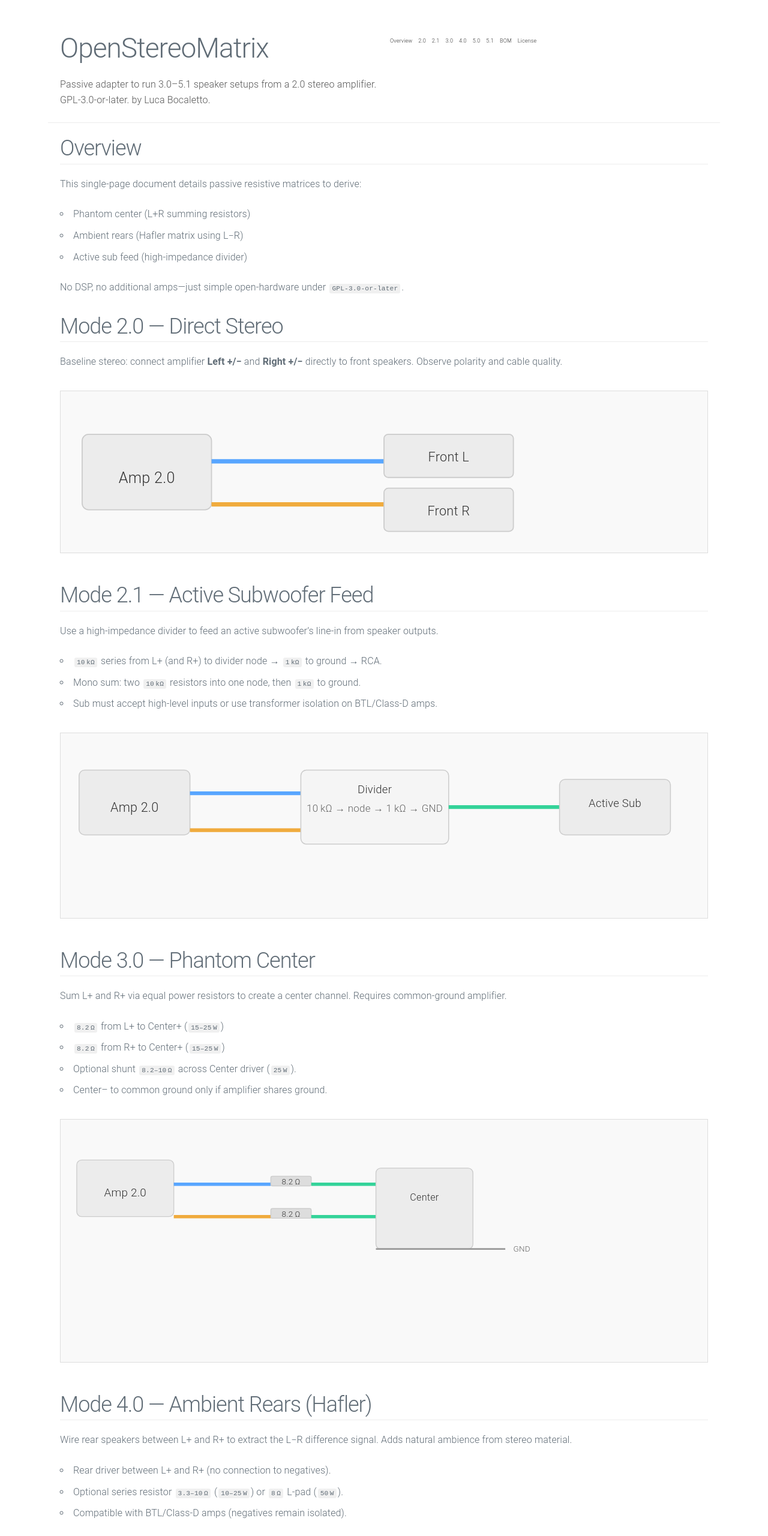
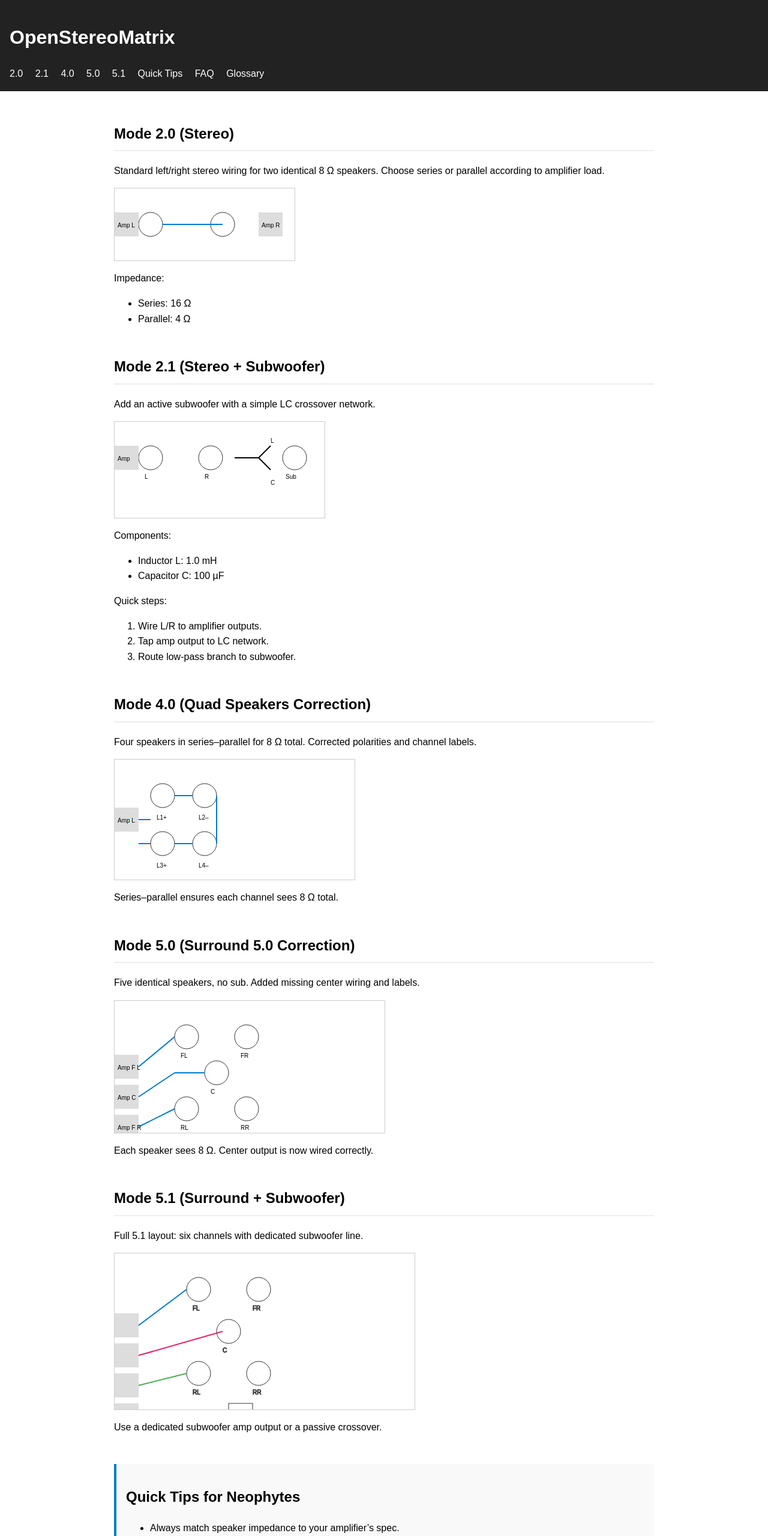
Before and after one commit to bocaletto-luca/OpenStereoMatrix, a plain HTML site: page index.html in a window 1280 px wide. Shown: the top 2560 px of the page at 60% size. Drawn offline with nearby package versions, Linux system fonts and the light colour scheme.

Commit message:
Update index.html

```diff
--- a/index.html
+++ b/index.html
@@ -1,231 +1,246 @@
 <!DOCTYPE html>
 <html lang="en">
 <head>
-  <meta charset="UTF-8">
-  <meta name="viewport" content="width=device-width, initial-scale=1">
-  <title>OpenStereoMatrix | Passive Surround Adapter for 2.0 Amplifiers</title>
-  <meta name="description" content="OpenStereoMatrix: passive resistive matrices to drive 3.0, 4.0, 5.0, 2.1 & 5.1 speaker layouts from a 2.0 stereo amplifier. GPL-3.0-or-later.">
-  <meta name="keywords" content="stereo amplifier, passive adapter, phantom center, Hafler matrix, active sub, open hardware">
-  <meta name="author" content="Luca Bocaletto">
-  <meta property="og:title" content="OpenStereoMatrix | Passive Surround Adapter">
-  <meta property="og:description" content="Drive multi-channel speaker layouts from a 2.0 stereo amplifier using simple passive hardware under GPL-3.0.">
-  <meta property="og:type" content="website">
-  <meta property="og:url" content="https://github.com/bocaletto-luca/openstereomatrix">
-  <link rel="stylesheet" href="https://cdnjs.cloudflare.com/ajax/libs/milligram/1.4.1/milligram.min.css">
+  <meta charset="UTF-8" />
+  <meta name="viewport" content="width=device-width, initial-scale=1.0"/>
+  <title>OpenStereoMatrix – Speaker Wiring Designer</title>
   <style>
-    body { padding-top: 4.5rem; }
-    header { background: #fff; border-bottom: 1px solid #ececec; position: fixed; top: 0; width: 100%; z-index: 10; }
-    nav ul { list-style: none; margin: 0; padding: 0; display: flex; gap: 1rem; }
-    nav a { text-decoration: none; color: #333; font-size: 0.9rem; }
-    .lead { color: #555; margin-top: 0.25rem; }
+    body { font-family: Arial, sans-serif; line-height: 1.6; margin: 0; padding: 0; }
+    header, footer { background: #222; color: #fff; padding: 1rem; }
+    header nav a { color: #fff; margin-right: 1rem; text-decoration: none; }
+    main { padding: 2rem; max-width: 900px; margin: 0 auto; }
     section { margin-bottom: 3rem; }
-    h2 { border-bottom: 1px solid #ececec; padding-bottom: 0.25rem; margin-top: 2rem; }
-    .schematic { width: 100%; height: auto; background: #f9f9f9; border: 1px solid #ddd; margin: 1rem 0; }
-    footer { background: #f5f5f5; padding: 2rem 0; font-size: 0.9rem; color: #666; margin-top: 4rem; }
-    code { background: #f0f0f0; padding: 2px 4px; border-radius: 3px; }
+    section > h2 { border-bottom: 2px solid #eee; padding-bottom: .5rem; }
+    svg { display: block; margin: 1rem 0; border: 1px solid #ccc; }
+    aside.quick-tips { background: #f9f9f9; border-left: 4px solid #007acc; padding: 1rem; margin-bottom: 2rem;}
+    .warning { background: #ffe5e5; color: #900; padding: .5rem; margin-bottom: 1rem; }
+    table { width: 100%; border-collapse: collapse; margin: 1rem 0; }
+    table, th, td { border: 1px solid #ccc; }
+    th, td { padding: .5rem; text-align: left; }
+    dl dt { font-weight: bold; }
+    dl dd { margin: 0 0 1rem 1rem; }
   </style>
 </head>
 <body>
-
-<header class="container">
-  <div class="row">
-    <div class="column column-50">
+  <header>
     <h1>OpenStereoMatrix</h1>
-      <p class="lead">Passive adapter to run 3.0–5.1 speaker setups from a 2.0 stereo amplifier. GPL-3.0-or-later. by Luca Bocaletto.</p>
-    </div>
-    <div class="column column-50">
     <nav>
-        <ul>
-          <li><a href="#overview">Overview</a></li>
-          <li><a href="#mode-20">2.0</a></li>
-          <li><a href="#mode-21">2.1</a></li>
-          <li><a href="#mode-30">3.0</a></li>
-          <li><a href="#mode-40">4.0</a></li>
-          <li><a href="#mode-50">5.0</a></li>
-          <li><a href="#mode-51">5.1</a></li>
-          <li><a href="#bom">BOM</a></li>
-          <li><a href="#license">License</a></li>
-        </ul>
+      <a href="#mode-2.0">2.0</a>
+      <a href="#mode-2.1">2.1</a>
+      <a href="#mode-4.0">4.0</a>
+      <a href="#mode-5.0">5.0</a>
+      <a href="#mode-5.1">5.1</a>
+      <a href="#quick-tips">Quick Tips</a>
+      <a href="#faq">FAQ</a>
+      <a href="#glossary">Glossary</a>
     </nav>
-    </div>
-  </div>
   </header>
 
-<main class="container">
-
-  <section id="overview">
-    <h2>Overview</h2>
-    <p>This single-page document details passive resistive matrices to derive:</p>
+  <main>
+    <!-- MODE 2.0 -->
+    <section id="mode-2.0">
+      <h2>Mode 2.0 (Stereo)</h2>
+      <p>Standard left/right stereo wiring for two identical 8 Ω speakers. Choose series or parallel according to amplifier load.</p>
+      <svg width="300" height="120" role="img" aria-label="2.0 stereo wiring diagram">
+        <title>Stereo 2.0 Wiring</title>
+        <!-- Left speaker -->
+        <circle cx="60" cy="60" r="20" stroke="#333" fill="none"/>
+        <line x1="80" y1="60" x2="140" y2="60" stroke="#007acc" stroke-width="2"/>
+        <!-- Right speaker -->
+        <circle cx="180" cy="60" r="20" stroke="#333" fill="none"/>
+        <line x1="140" y1="60" x2="180" y2="60" stroke="#007acc" stroke-width="2"/>
+        <!-- Amp box -->
+        <rect x="0" y="40" width="40" height="40" fill="#ddd"/>
+        <text x="5" y="65" font-size="10px" fill="#000">Amp L</text>
+        <rect x="240" y="40" width="40" height="40" fill="#ddd"/>
+        <text x="245" y="65" font-size="10px" fill="#000">Amp R</text>
+      </svg>
+      <p>Impedance:</p>
       <ul>
-      <li>Phantom center (L+R summing resistors)</li>
-      <li>Ambient rears (Hafler matrix using L−R)</li>
-      <li>Active sub feed (high-impedance divider)</li>
-    </ul>
-    <p>No DSP, no additional amps—just simple open-hardware under <code>GPL-3.0-or-later</code>.</p>
-  </section>
-
-  <section id="mode-20">
-    <h2>Mode 2.0 — Direct Stereo</h2>
-    <p>Baseline stereo: connect amplifier <strong>Left +/−</strong> and <strong>Right +/−</strong> directly to front speakers. Observe polarity and cable quality.</p>
-    <svg class="schematic" viewBox="0 0 600 150" role="img" aria-label="2.0 Direct stereo">
-      <rect x="20" y="40" width="120" height="70" rx="6" fill="#ececec" stroke="#ccc"/>
-      <text x="80" y="85" text-anchor="middle" font-size="14" fill="#333">Amp 2.0</text>
-      <line x1="140" y1="65" x2="300" y2="65" stroke="#58a6ff" stroke-width="4"/>
-      <line x1="140" y1="105" x2="300" y2="105" stroke="#f0ab3d" stroke-width="4"/>
-      <rect x="300" y="40" width="120" height="40" rx="4" fill="#ececec" stroke="#ccc"/>
-      <text x="360" y="65" text-anchor="middle" font-size="12" fill="#333">Front L</text>
-      <rect x="300" y="90" width="120" height="40" rx="4" fill="#ececec" stroke="#ccc"/>
-      <text x="360" y="115" text-anchor="middle" font-size="12" fill="#333">Front R</text>
-    </svg>
-  </section>
-
-  <section id="mode-21">
-    <h2>Mode 2.1 — Active Subwoofer Feed</h2>
-    <p>Use a high-impedance divider to feed an active subwoofer’s line-in from speaker outputs.</p>
-    <ul>
-      <li><code>10 kΩ</code> series from L+ (and R+) to divider node → <code>1 kΩ</code> to ground → RCA.</li>
-      <li>Mono sum: two <code>10 kΩ</code> resistors into one node, then <code>1 kΩ</code> to ground.</li>
-      <li>Sub must accept high-level inputs or use transformer isolation on BTL/Class-D amps.</li>
-    </ul>
-    <svg class="schematic" viewBox="0 0 700 200" role="img" aria-label="2.1 Active sub feed">
-      <rect x="20" y="40" width="120" height="70" rx="6" fill="#ececec" stroke="#ccc"/>
-      <text x="80" y="85" text-anchor="middle" font-size="14" fill="#333">Amp 2.0</text>
-
-      <line x1="140" y1="65" x2="260" y2="65" stroke="#58a6ff" stroke-width="4"/>
-      <line x1="140" y1="105" x2="260" y2="105" stroke="#f0ab3d" stroke-width="4"/>
-
-      <rect x="260" y="40" width="160" height="80" rx="6" fill="#f5f5f5" stroke="#ccc"/>
-      <text x="340" y="65" text-anchor="middle" font-size="12" fill="#333">Divider</text>
-      <text x="340" y="85" text-anchor="middle" font-size="11" fill="#666">10 kΩ → node → 1 kΩ → GND</text>
-
-      <line x1="420" y1="80" x2="540" y2="80" stroke="#34d399" stroke-width="4"/>
-      <rect x="540" y="50" width="120" height="60" rx="6" fill="#ececec" stroke="#ccc"/>
-      <text x="600" y="80" text-anchor="middle" font-size="12" fill="#333">Active Sub</text>
-    </svg>
-  </section>
-
-  <section id="mode-30">
-    <h2>Mode 3.0 — Phantom Center</h2>
-    <p>Sum L+ and R+ via equal power resistors to create a center channel. Requires common-ground amplifier.</p>
-    <ul>
-      <li><code>8.2 Ω</code> from L+ to Center+ (<code>15–25 W</code>)</li>
-      <li><code>8.2 Ω</code> from R+ to Center+ (<code>15–25 W</code>)</li>
-      <li>Optional shunt <code>8.2–10 Ω</code> across Center driver (<code>25 W</code>).</li>
-      <li>Center– to common ground only if amplifier shares ground.</li>
-    </ul>
-    <svg class="schematic" viewBox="0 0 800 300" role="img" aria-label="3.0 Phantom center">
-      <rect x="20" y="50" width="120" height="70" rx="6" fill="#ececec" stroke="#ccc"/>
-      <text x="80" y="95" text-anchor="middle" font-size="14" fill="#333">Amp 2.0</text>
-
-      <line x1="140" y1="80" x2="260" y2="80" stroke="#58a6ff" stroke-width="4"/>
-      <line x1="140" y1="120" x2="260" y2="120" stroke="#f0ab3d" stroke-width="4"/>
-
-      <rect x="260" y="70" width="50" height="12" rx="2" fill="#ddd" stroke="#ccc"/>
-      <text x="285" y="80" text-anchor="middle" font-size="10" fill="#333">8.2 Ω</text>
-      <rect x="260" y="110" width="50" height="12" rx="2" fill="#ddd" stroke="#ccc"/>
-      <text x="285" y="120" text-anchor="middle" font-size="10" fill="#333">8.2 Ω</text>
-
-      <line x1="310" y1="80" x2="390" y2="80" stroke="#34d399" stroke-width="4"/>
-      <line x1="310" y1="120" x2="390" y2="120" stroke="#34d399" stroke-width="4"/>
-
-      <rect x="390" y="60" width="120" height="100" rx="6" fill="#ececec" stroke="#ccc"/>
-      <text x="450" y="100" text-anchor="middle" font-size="12" fill="#333">Center</text>
-
-      <line x1="390" y1="160" x2="550" y2="160" stroke="#999" stroke-width="2"/>
-      <text x="560" y="163" font-size="10" fill="#666">GND</text>
-    </svg>
-  </section>
-
-  <section id="mode-40">
-    <h2>Mode 4.0 — Ambient Rears (Hafler)</h2>
-    <p>Wire rear speakers between L+ and R+ to extract the L−R difference signal. Adds natural ambience from stereo material.</p>
-    <ul>
-      <li>Rear driver between L+ and R+ (no connection to negatives).</li>
-      <li>Optional series resistor <code>3.3–10 Ω</code> (<code>10–25 W</code>) or <code>8 Ω</code> L-pad (<code>50 W</code>).</li>
-      <li>Compatible with BTL/Class-D amps (negatives remain isolated).</li>
-    </ul>
-    <svg class="schematic" viewBox="0 0 800 300" role="img" aria-label="4.0 Hafler rears">
-      <rect x="20" y="50" width="120" height="70" rx="6" fill="#ececec" stroke="#ccc"/>
-      <text x="80" y="95" text-anchor="middle" font-size="14" fill="#333">Amp 2.0</text>
-
-      <line x1="140" y1="80" x2="320" y2="80" stroke="#58a6ff" stroke-width="4"/>
-      <line x1="140" y1="120" x2="320" y2="120" stroke="#f0ab3d" stroke-width="4"/>
-
-      <line x1="320" y1="80" x2="500" y2="160" stroke="#8ecae6" stroke-width="4"/>
-      <line x1="320" y1="120" x2="500" y2="200" stroke="#ffddb0" stroke-width="4"/>
-
-      <rect x="480" y="140" width="50" height="12" rx="2" fill="#ddd" stroke="#ccc"/>
-      <text x="505" y="150" text-anchor="middle" font-size="10" fill="#333">3.3–10Ω</text>
-
-      <rect x="500" y="130" width="120" height="60" rx="6" fill="#ececec" stroke="#ccc"/>
-      <text x="560" y="160" text-anchor="middle" font-size="12" fill="#333">Rear L / R</text>
-    </svg>
-  </section>
-
-  <section id="mode-50">
-    <h2>Mode 5.0 — Combined Center & Rears</h2>
-    <p>Enable both phantom center and Hafler rears for a fuller spatial field. Use separate switches for each matrix.</p>
-    <svg class="schematic" viewBox="0 0 900 380" role="img" aria-label="5.0 Combined matrix">
-      <!-- Amp block -->
-      <rect x="20" y="50" width="120" height="70" rx="6" fill="#ececec" stroke="#ccc"/>
-      <text x="80" y="95" text-anchor="middle" font-size="14" fill="#333">Amp 2.0</text>
-      <!-- Front lines -->
-      <line x1="140" y1="80" x2="260" y2="80" stroke="#58a6ff" stroke-width="4"/>
-      <line x1="140" y1="120" x2="260" y2="120" stroke="#f0ab3d" stroke-width="4"/>
-      <!-- Center switch -->
-      <rect x="260" y="40" width="80" height="30" rx="3" fill="#f5f5f5" stroke="#ccc"/>
-      <text x="300" y="60" text-anchor="middle" font-size="10" fill="#333">Center SW</text>
-      <!-- Rear switch -->
-      <rect x="260" y="120" width="80" height="30" rx="3" fill="#f5f5f5" stroke="#ccc"/>
-      <text x="300" y="140" text-anchor="middle" font-size="10" fill="#333">Rear SW</text>
-      <!-- Center path -->
-      <rect x="340" y="72" width="40" height="12" rx="2" fill="#ddd" stroke="#ccc"/>
-      <text x="360" y="82" text-anchor="middle" font-size="10" fill="#333">8.2Ω</text>
-      <line x1="380" y1="78" x2="460" y2="78" stroke="#34d399" stroke-width="4"/>
-      <rect x="460" y="40" width="120" height="70" rx="6" fill="#ececec" stroke="#ccc"/>
-      <text x="520" y="75" text-anchor="middle" font-size="12" fill="#333">Center</text>
-      <!-- Rear path -->
-      <line x1="260" y1="140" x2="380" y2="160" stroke="#8ecae6" stroke-width="4"/>
-      <line x1="260" y1="160" x2="380" y2="200" stroke="#ffddb0" stroke-width="4"/>
-      <rect x="380" y="150" width="50" height="12" rx="2" fill="#ddd" stroke="#ccc"/>
-      <text x="405" y="160" text-anchor="middle" font-size="10" fill="#333">3.3Ω</text>
-      <rect x="430" y="130" width="120" height="90" rx="6" fill="#ececec" stroke="#ccc"/>
-      <text x="490" y="160" text-anchor="middle" font-size="12" fill="#333">Rear L / R</text>
-    </svg>
-  </section>
-
-  <section id="mode-51">
-    <h2>Mode 5.1 — Full Surround + Sub</h2>
-    <p>Combines 5.0 matrix with the 2.1 sub feed. Set sub crossover (60–100 Hz) and phase (0/180°) to integrate with fronts. Not discrete surround, but highly immersive.</p>
-  </section>
-
-  <section id="bom">
-    <h2>Bill of Materials</h2>
-    <ul>
-      <li>8.2 Ω power resistors (15–25 W) × 2</li>
-      <li>3.3–10 Ω resistors (10–25 W) × 2 for rears</li>
-      <li>Optional 8.2–10 Ω shunt (25 W) for center</li>
-      <li>10 kΩ & 1 kΩ (¼ W) resistors for sub divider</li>
-      <li>Terminal posts: IN L/R, FRONT L/R, CENTER, REAR L/R</li>
-      <li>RCA jacks for sub outputs</li>
-      <li>DPDT/4PDT switches or rotary selector</li>
-      <li>Ventilated enclosure, AWG speaker wire, heat-resistant hardware</li>
+        <li>Series: 16 Ω</li>
+        <li>Parallel: 4 Ω</li>
       </ul>
     </section>
 
-  <section id="license">
-    <h2>License</h2>
-    <p>Released under the <a href="https://www.gnu.org/licenses/gpl-3.0.en.html">GNU GPLv3 or later</a>. SPDX: <code>GPL-3.0-or-later</code>.</p>
-    <p>© 2025 Luca Bocaletto</p>
+    <!-- MODE 2.1 -->
+    <section id="mode-2.1">
+      <h2>Mode 2.1 (Stereo + Subwoofer)</h2>
+      <p>Add an active subwoofer with a simple LC crossover network.</p>
+      <svg width="350" height="160" role="img" aria-label="2.1 stereo plus subwoofer wiring">
+        <title>Stereo 2.1 Wiring with Crossover</title>
+        <!-- Stereo L/R -->
+        <circle cx="60" cy="60" r="20" stroke="#333" fill="none"/>
+        <text x="50" y="95" font-size="10px">L</text>
+        <circle cx="160" cy="60" r="20" stroke="#333" fill="none"/>
+        <text x="150" y="95" font-size="10px">R</text>
+        <!-- Amp box -->
+        <rect x="0" y="40" width="40" height="40" fill="#ddd"/>
+        <text x="5" y="65" font-size="10px">Amp</text>
+        <!-- Sub crossover -->
+        <line x1="200" y1="60" x2="240" y2="60" stroke="#000" stroke-width="2"/>
+        <line x1="240" y1="60" x2="260" y2="40" stroke="#000" stroke-width="2"/>
+        <line x1="240" y1="60" x2="260" y2="80" stroke="#000" stroke-width="2"/>
+        <text x="260" y="35" font-size="10px">L</text>
+        <text x="260" y="105" font-size="10px">C</text>
+        <circle cx="300" cy="60" r="20" stroke="#333" fill="none"/>
+        <text x="285" y="95" font-size="10px">Sub</text>
+      </svg>
+      <p>Components:</p>
+      <ul>
+        <li>Inductor L: 1.0 mH</li>
+        <li>Capacitor C: 100 µF</li>
+      </ul>
+      <p>Quick steps:</p>
+      <ol>
+        <li>Wire L/R to amplifier outputs.</li>
+        <li>Tap amp output to LC network.</li>
+        <li>Route low-pass branch to subwoofer.</li>
+      </ol>
     </section>
 
+    <!-- MODE 4.0 -->
+    <section id="mode-4.0">
+      <h2>Mode 4.0 (Quad Speakers Correction)</h2>
+      <p>Four speakers in series–parallel for 8 Ω total. Corrected polarities and channel labels.</p>
+      <svg width="400" height="200" role="img" aria-label="4.0 quad speaker wiring corrected">
+        <title>4.0 Wiring (2×2 Series–Parallel)</title>
+        <!-- Amp L -->
+        <rect x="0" y="80" width="40" height="40" fill="#ddd"/>
+        <text x="5" y="105" font-size="10px">Amp L</text>
+        <!-- Top left -->
+        <circle cx="80" cy="60" r="20" stroke="#333" fill="none"/>
+        <text x="70" y="100" font-size="10px">L1+</text>
+        <circle cx="150" cy="60" r="20" stroke="#333" fill="none"/>
+        <text x="140" y="100" font-size="10px">L2–</text>
+        <!-- Bottom left -->
+        <circle cx="80" cy="140" r="20" stroke="#333" fill="none"/>
+        <text x="70" y="180" font-size="10px">L3+</text>
+        <circle cx="150" cy="140" r="20" stroke="#333" fill="none"/>
+        <text x="140" y="180" font-size="10px">L4–</text>
+        <!-- Connections -->
+        <line x1="40" y1="100" x2="60" y2="100" stroke="#007acc" stroke-width="2"/>
+        <line x1="100" y1="60" x2="130" y2="60" stroke="#007acc" stroke-width="2"/>
+        <line x1="100" y1="140" x2="130" y2="140" stroke="#007acc" stroke-width="2"/>
+        <line x1="170" y1="60" x2="170" y2="140" stroke="#007acc" stroke-width="2"/>
+        <line x1="40" y1="140" x2="60" y2="140" stroke="#007acc" stroke-width="2"/>
+      </svg>
+      <p>Series–parallel ensures each channel sees 8 Ω total.</p>
+    </section>
+
+    <!-- MODE 5.0 -->
+    <section id="mode-5.0">
+      <h2>Mode 5.0 (Surround 5.0 Correction)</h2>
+      <p>Five identical speakers, no sub. Added missing center wiring and labels.</p>
+      <svg width="450" height="220" role="img" aria-label="5.0 surround wiring corrected">
+        <title>5.0 Wiring (Front, Center, Rear)</title>
+        <!-- Amp outputs -->
+        <rect x="0" y="90" width="40" height="40" fill="#ddd"/><text x="5" y="115" font-size="10px">Amp F L</text>
+        <rect x="0" y="140" width="40" height="40" fill="#ddd"/><text x="5" y="165" font-size="10px">Amp C</text>
+        <rect x="0" y="190" width="40" height="40" fill="#ddd"/><text x="5" y="215" font-size="10px">Amp F R</text>
+        <!-- Speakers -->
+        <circle cx="120" cy="60" r="20" stroke="#333" fill="none"/><text x="110" y="95" font-size="10px">FL</text>
+        <circle cx="220" cy="60" r="20" stroke="#333" fill="none"/><text x="210" y="95" font-size="10px">FR</text>
+        <circle cx="170" cy="120" r="20" stroke="#333" fill="none"/><text x="160" y="155" font-size="10px">C</text>
+        <circle cx="120" cy="180" r="20" stroke="#333" fill="none"/><text x="110" y="215" font-size="10px">RL</text>
+        <circle cx="220" cy="180" r="20" stroke="#333" fill="none"/><text x="210" y="215" font-size="10px">RR</text>
+        <!-- Connections -->
+        <line x1="40" y1="110" x2="100" y2="60" stroke="#007acc" stroke-width="2"/>
+        <line x1="40" y1="160" x2="100" y2="120" stroke="#007acc" stroke-width="2"/>
+        <line x1="40" y1="210" x2="100" y2="180" stroke="#007acc" stroke-width="2"/>
+        <line x1="100" y1="120" x2="150" y2="120" stroke="#007acc" stroke-width="2"/>
+      </svg>
+      <p>Each speaker sees 8 Ω. Center output is now wired correctly.</p>
+    </section>
+
+    <!-- MODE 5.1 -->
+    <section id="mode-5.1">
+      <h2>Mode 5.1 (Surround + Subwoofer)</h2>
+      <p>Full 5.1 layout: six channels with dedicated subwoofer line.</p>
+      <svg width="500" height="260" role="img" aria-label="5.1 surround plus subwoofer wiring">
+        <title>5.1 Wiring Diagram</title>
+        <!-- Amp outputs -->
+        <g fill="#ddd" font-size="10px">
+          <rect x="0" y="100" width="40" height="40"/><text x="5" y="125">Amp FL</text>
+          <rect x="0" y="150" width="40" height="40"/><text x="5" y="175">Amp C</text>
+          <rect x="0" y="200" width="40" height="40"/><text x="5" y="225">Amp FR</text>
+          <rect x="0" y="250" width="40" height="40"/><text x="5" y="275">Amp RL</text>
+          <rect x="0" y="300" width="40" height="40"/><text x="5" y="325">Amp RR</text>
+          <rect x="0" y="350" width="40" height="40"/><text x="5" y="375">Amp Sub</text>
+        </g>
+        <!-- Speakers & Sub -->
+        <g stroke="#333" fill="none">
+          <circle cx="140" cy="60" r="20"/><text x="130" y="95" font-size="10px">FL</text>
+          <circle cx="240" cy="60" r="20"/><text x="230" y="95" font-size="10px">FR</text>
+          <circle cx="190" cy="130" r="20"/><text x="180" y="165" font-size="10px">C</text>
+          <circle cx="140" cy="200" r="20"/><text x="130" y="235" font-size="10px">RL</text>
+          <circle cx="240" cy="200" r="20"/><text x="230" y="235" font-size="10px">RR</text>
+          <rect x="190" y="250" width="40" height="40" fill="none"/><text x="185" y="295" font-size="10px">Sub</text>
+        </g>
+        <!-- Connections colored -->
+        <line x1="40" y1="120" x2="120" y2="60" stroke="#007acc" stroke-width="2"/>
+        <line x1="40" y1="170" x2="180" y2="130" stroke="#e91e63" stroke-width="2"/>
+        <line x1="40" y1="220" x2="120" y2="200" stroke="#4caf50" stroke-width="2"/>
+        <line x1="40" y1="270" x2="120" y2="300" stroke="#ff9800" stroke-width="2"/>
+        <line x1="40" y1="320" x2="120" y2="340" stroke="#9c27b0" stroke-width="2"/>
+      </svg>
+      <p>Use a dedicated subwoofer amp output or a passive crossover.</p>
+    </section>
+
+    <!-- QUICK TIPS -->
+    <aside id="quick-tips" class="quick-tips">
+      <h2>Quick Tips for Neophytes</h2>
+      <ul>
+        <li>Always match speaker impedance to your amplifier’s spec.</li>
+        <li>Identify “+” and “–” poles by color or markings.</li>
+        <li>Avoid paralleling more than two speakers on one channel.</li>
+        <li>Use ferrite beads on cables to reduce EMI.</li>
+      </ul>
+    </aside>
+
+    <!-- FAQ -->
+    <section id="faq">
+      <h2>FAQ</h2>
+      <dl>
+        <dt>Q: What is impedance?</dt>
+        <dd>A: Electrical resistance (Ω) seen by your amplifier.</dd>
+        <dt>Q: Can I mix different speaker impedances?</dt>
+        <dd>A: It’s not recommended—stick to identical ohm ratings.</dd>
+        <dt>Q: Do I need a special amp for bridged mode?</dt>
+        <dd>A: Yes, your amplifier must support bridge output.</dd>
+      </dl>
+    </section>
+
+    <!-- GLOSSARY -->
+    <section id="glossary">
+      <h2>Glossary</h2>
+      <dl>
+        <dt>Impedance (Ω)</dt>
+        <dd>Opposition to AC current, combining resistance, inductance, and capacitance.</dd>
+        <dt>Ohm</dt>
+        <dd>Unit of electrical resistance (Ω). A 1 Ω resistor allows 1 A at 1 V.</dd>
+        <dt>Crossover</dt>
+        <dd>Filter network (L/C) that splits audio frequencies between drivers.</dd>
+        <dt>Bridge</dt>
+        <dd>Wiring mode where amplifier outputs are paralleled for higher voltage swing.</dd>
+      </dl>
+    </section>
   </main>
 
   <footer>
-  <div class="container">
-    <p>OpenStereoMatrix — Designed &amp; documented by Luca Bocaletto. <a href="https://github.com/bocaletto-luca/openstereomatrix">GitHub</a>.</p>
-  </div>
+    <p>© 2025 OpenStereoMatrix – <a href="https://bocaletto-luca.github.io/OpenStereoMatrix" style="color:#fff;">Live Demo</a></p>
   </footer>
 
+  <script>
+    document.addEventListener('DOMContentLoaded', function() {
+      document.querySelectorAll('section[id^="mode-"]').forEach(function(sec) {
+        if (!sec.querySelector('svg')) {
+          var warn = document.createElement('div');
+          warn.className = 'warning';
+          warn.textContent = 'Warning: missing diagram for ' + sec.id;
+          sec.insertBefore(warn, sec.firstChild);
+        }
+      });
+    });
+  </script>
 </body>
 </html>
```
Lines whose indentation alone changed are shown as unchanged.
